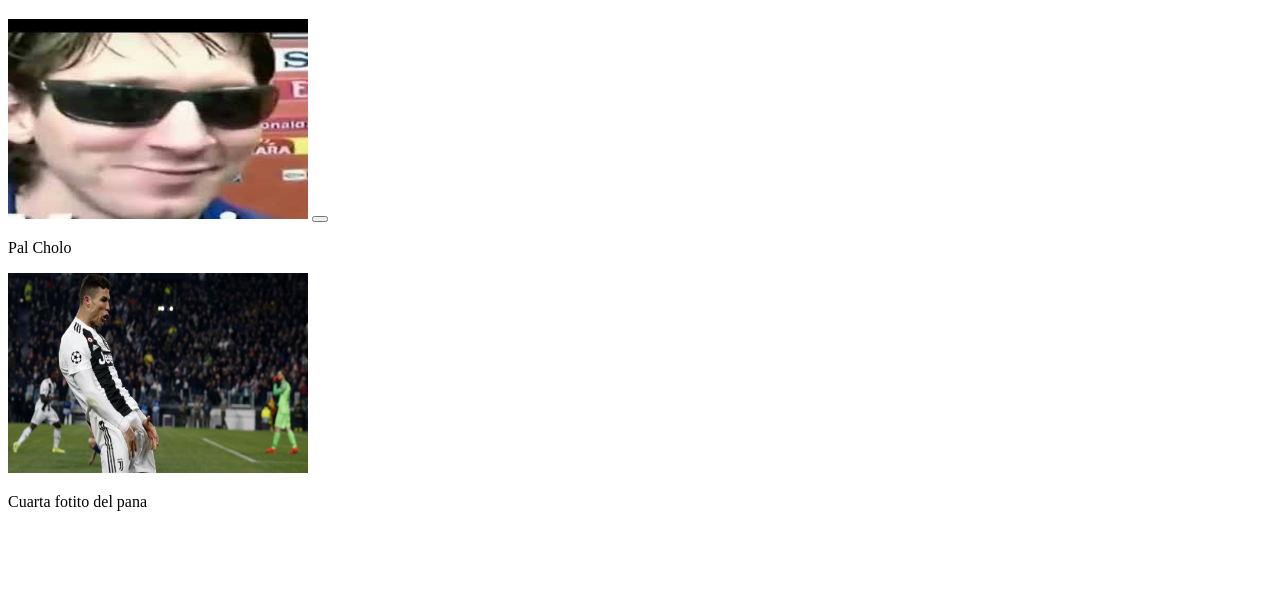
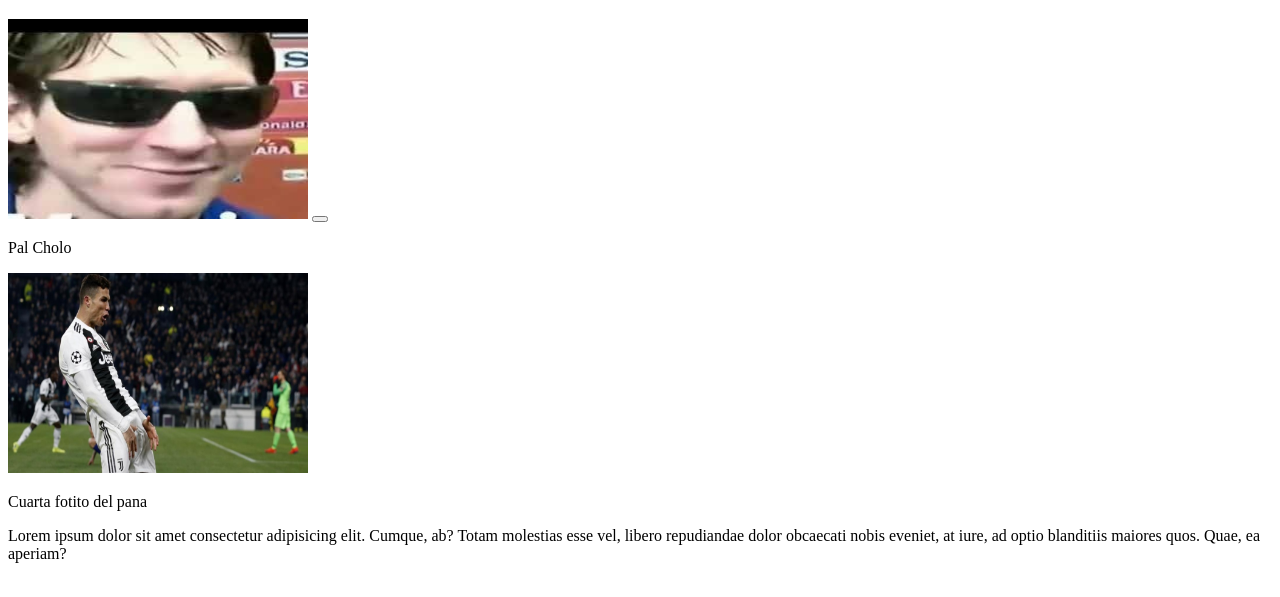
Before and after one commit to AlvaroHH2/origin, a plain HTML site: page index.html in a window 1280 px wide. Shown: the part 61-658 px from the top of the page. Drawn offline with Linux system fonts and the light colour scheme.

Commit message:
Quinta Versión Con un Lorem

```diff
--- a/index.html
+++ b/index.html
@@ -16,5 +16,8 @@
     <p>Pal Cholo</p>
     <img src="imagenes/15524287062955.jpg" alt="">
     <p>Cuarta fotito del pana</p>
+    <p>Lorem ipsum dolor sit amet consectetur adipisicing elit. Cumque, ab? Totam molestias esse vel, libero repudiandae dolor obcaecati nobis eveniet, at iure, ad optio blanditiis maiores quos. Quae, ea aperiam?
+
+    </p>
 </body>
 </html>
```
